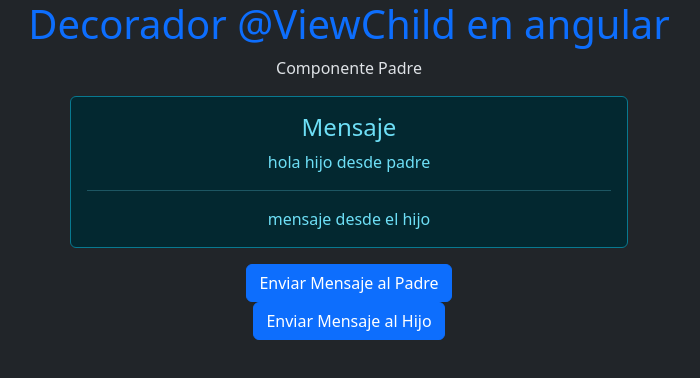
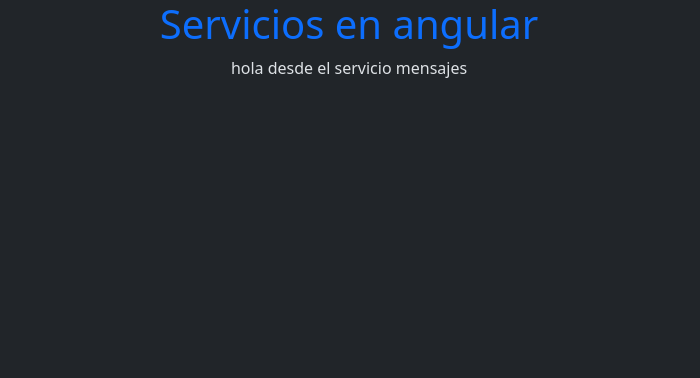
Before and after one commit to Mirai-Principal/funciones-de-angular, an Angular app: page / in a window 1280 px wide. Shown: the top 378 px of the page, without its empty margins (291-991 px from the left). Built offline with nearby package versions, Linux system fonts and the light colour scheme.

Commit message:
usando servicios

```diff
--- a/src/app/app.html
+++ b/src/app/app.html
@@ -1,4 +1,4 @@
 <div class="container text-center">
     <h1 class="text-center text-primary">{{title()}}</h1>
-    <app-padre />
+    {{mensaje}}
 </div>
--- a/src/app/app.ts
+++ b/src/app/app.ts
@@ -12,19 +12,24 @@
 import { AgregarTarea } from "./agregar-tarea/agregar-tarea";
 import { ComponenteFor } from "./componente-for/componente-for";
 import { ViewChildComponent } from "./view-child/view-child";
+import { Mensaje } from "./mensaje";
 
 @Component({
   selector: 'app-root', //indica el selector que se va a usar para el componente
   standalone: true, //indica que el componente es standalone y no necesita ser importado en el app.module.ts
   imports: [
-    ViewChildComponent,
     Padre
   ], //importa el router outlet para que el componente se pueda usar en el router
   templateUrl: './app.html', //indica el archivo html que se va a usar para el componente
   styleUrl: './app.css', //indica el archivo css que se va a usar para el componente
 })
 export class App {
-  protected readonly title = signal('Decorador @ViewChild en angular'); //indica el titulo que se va a usar para el componente
+  protected readonly title = signal('Servicios en angular'); //indica el titulo que se va a usar para el componente
+
+  mensaje: string
+  constructor(mensajeService: Mensaje) {      //angular busca una instancia y lo inyecta
+    this.mensaje = mensajeService.getMensaje();
+  }
 
   protected readonly contador = signal(0);
 
--- /dev/null
+++ b/src/app/mensaje.ts
@@ -0,0 +1,18 @@
+import { computed, Injectable, signal } from '@angular/core';
+
+@Injectable({
+  providedIn: 'root',   //singleton, disponible en toda la aplicacion con una unica instancia
+})
+export class Mensaje {
+  protected readonly mensaje = signal('hola desde el servicio mensajes'); // Signal reactivo para almacenar el mensaje
+
+  public readonly _mensaje = computed(() => this.mensaje()); // Computed que reacciona a cambios del signal
+
+  public getMensaje(): string { // Método getter tradicional para obtener el mensaje
+    return this.mensaje();
+  }
+
+  public get mostrarMensaje(): string { // Property getter usando signal directo (acceso reactivo)
+    return this.mensaje();
+  }
+}
```
